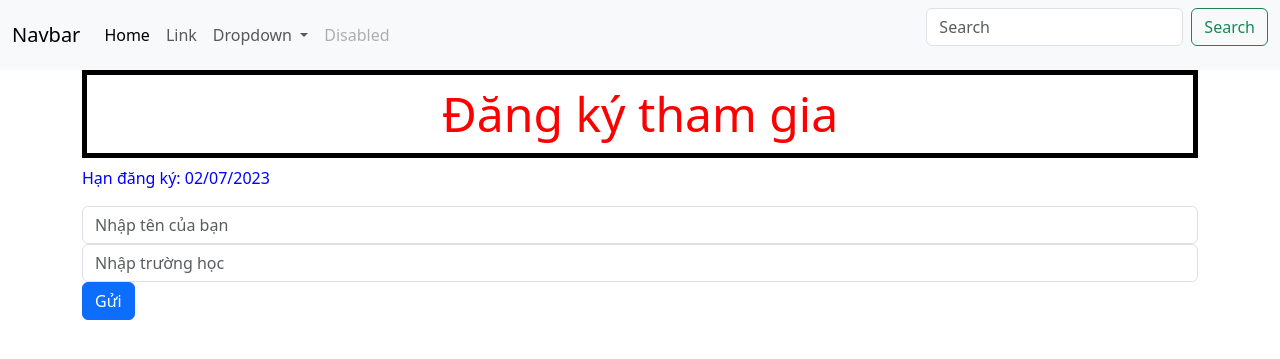
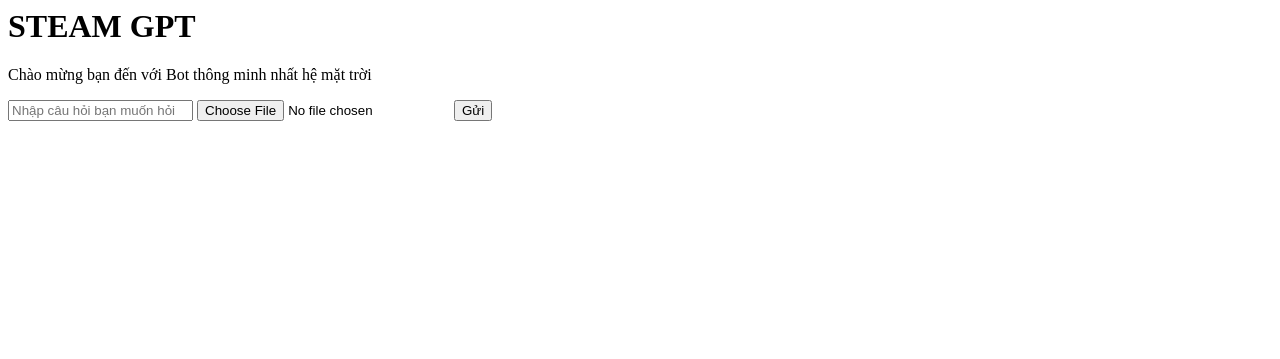
Before and after one commit to baoc75/steamhacks-web, a Flask app: page / in a window 1280 px wide. Shown: the top 359 px of the page. Run offline with Flask 3, Linux system fonts and the light colour scheme.

Commit message:
feat: skeleton

```diff
--- a/templates/form.html
+++ b/templates/form.html
@@ -1,88 +1,33 @@
 <html>
   <head>
-    <style>
-      .title {
-        color: red;
-        font-size: 48px;
-        text-align: center;
-        border: 5px solid black;
-        padding: 10px;
-      }
-      p {
-        color: blue;
-      }
-    </style>
-    <meta name="viewport" content="width=device-width, initial-scale=1" />
-    <link
-      href="https://cdn.jsdelivr.net/npm/bootstrap@5.3.0/dist/css/bootstrap.min.css"
-      rel="stylesheet"
-      integrity="sha384-9ndCyUaIbzAi2FUVXJi0CjmCapSmO7SnpJef0486qhLnuZ2cdeRhO02iuK6FUUVM"
-      crossorigin="anonymous"
-    />
+    <title>STEAM GPT</title>
   </head>
   <body>
-    <nav class="navbar navbar-expand-lg bg-body-tertiary">
-        <div class="container-fluid">
-          <a class="navbar-brand" href="#">Navbar</a>
-          <button class="navbar-toggler" type="button" data-bs-toggle="collapse" data-bs-target="#navbarSupportedContent" aria-controls="navbarSupportedContent" aria-expanded="false" aria-label="Toggle navigation">
-            <span class="navbar-toggler-icon"></span>
-          </button>
-          <div class="collapse navbar-collapse" id="navbarSupportedContent">
-            <ul class="navbar-nav me-auto mb-2 mb-lg-0">
-              <li class="nav-item">
-                <a class="nav-link active" aria-current="page" href="#">Home</a>
-              </li>
-              <li class="nav-item">
-                <a class="nav-link" href="#">Link</a>
-              </li>
-              <li class="nav-item dropdown">
-                <a class="nav-link dropdown-toggle" href="#" role="button" data-bs-toggle="dropdown" aria-expanded="false">
-                  Dropdown
-                </a>
-                <ul class="dropdown-menu">
-                  <li><a class="dropdown-item" href="#">Action</a></li>
-                  <li><a class="dropdown-item" href="#">Another action</a></li>
-                  <li><hr class="dropdown-divider"></li>
-                  <li><a class="dropdown-item" href="#">Something else here</a></li>
-                </ul>
-              </li>
-              <li class="nav-item">
-                <a class="nav-link disabled">Disabled</a>
-              </li>
-            </ul>
-            <form class="d-flex" role="search">
-              <input class="form-control me-2" type="search" placeholder="Search" aria-label="Search">
-              <button class="btn btn-outline-success" type="submit">Search</button>
-            </form>
-          </div>
-        </div>
-      </nav>
-    <div class="container">
-      <h1 class="title">Đăng ký tham gia</h1>
+      <h1 class="title">STEAM GPT</h1>
       <div>
-        <p>Hạn đăng ký: 02/07/2023</p>
+        <p>Chào mừng bạn đến với Bot thông minh nhất hệ mặt trời</p>
       </div>
-
-      <form action="/" method="POST">
+      <p>
+        {% with messages = get_flashed_messages() %}
+          {% if messages %}
+          Lỗi:
+          <ul>
+          {% for message in messages %}
+            <li>{{ message }}</li>
+          {% endfor %}
+          </ul>
+          {% endif %}
+        {% endwith %}
+      </p>
+      <form action="/" method="POST" enctype="multipart/form-data">
         <input
-          class="form-control"
           type="text"
-          name="hoten"
-          placeholder="Nhập tên của bạn"
+          name="question"
+          placeholder="Nhập câu hỏi bạn muốn hỏi"
+          required
         />
-        <input
-          class="form-control"
-          type="text"
-          name="truong"
-          placeholder="Nhập trường học"
-        />
-        <input class="btn btn-primary" type="submit" value="Gửi" />
+        <input type="file" name="file" autocomplete="off" required>
+        <input type="submit" value="Gửi" />
       </form>
-    </div>
-    <script
-      src="https://cdn.jsdelivr.net/npm/bootstrap@5.3.0/dist/js/bootstrap.bundle.min.js"
-      integrity="sha384-geWF76RCwLtnZ8qwWowPQNguL3RmwHVBC9FhGdlKrxdiJJigb/j/68SIy3Te4Bkz"
-      crossorigin="anonymous"
-    ></script>
   </body>
 </html>
```
Also changed, not shown: templates/results.html (+9 -1 lines).
